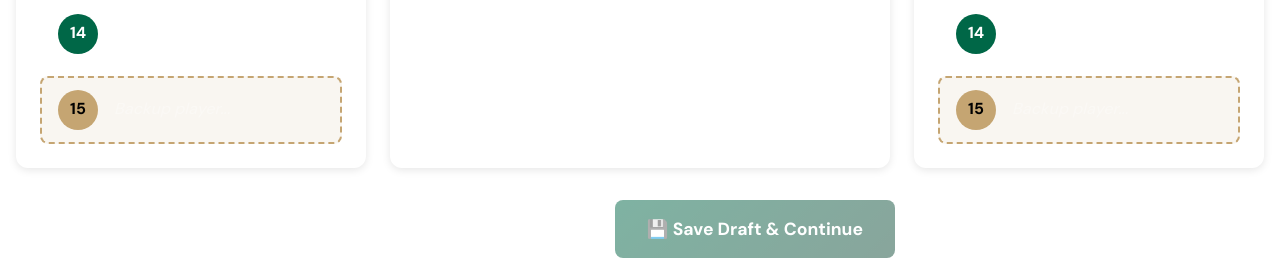
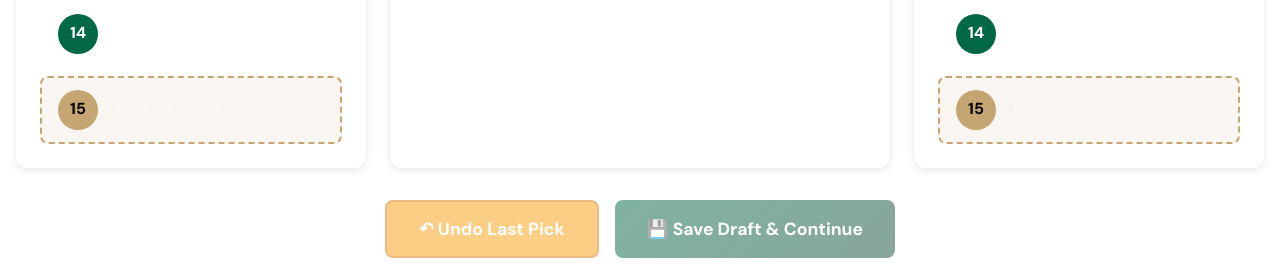
Before and after one commit to soverylarry/golf-betting-app, a Flask app: template templates/draft.html in a window 1280 px wide. Shown: the part 1735-2009 px from the top of the page. Run offline with Flask 3, Linux system fonts and the light colour scheme; the template is opened without the code that fills it, so the values that code supplies are empty.

Commit message:
Update draft.html
button color adjustment

```diff
--- a/templates/draft.html
+++ b/templates/draft.html
@@ -284,14 +284,16 @@
         }
 
         .btn-draft.secondary {
-            background: rgba(255, 255, 255, 0.15);
+            background: #f59e0b;
             color: white;
-            border: 2px solid rgba(255, 255, 255, 0.3);
+            border: 2px solid #d97706;
         }
 
         .btn-draft.secondary:hover:not(:disabled) {
-            background: rgba(255, 255, 255, 0.25);
-            border-color: rgba(255, 255, 255, 0.5);
+            background: #d97706;
+            border-color: #b45309;
+            transform: translateY(-2px);
+            box-shadow: 0 4px 12px rgba(245, 158, 11, 0.3);
         }
 
         .btn-draft:disabled {
```
